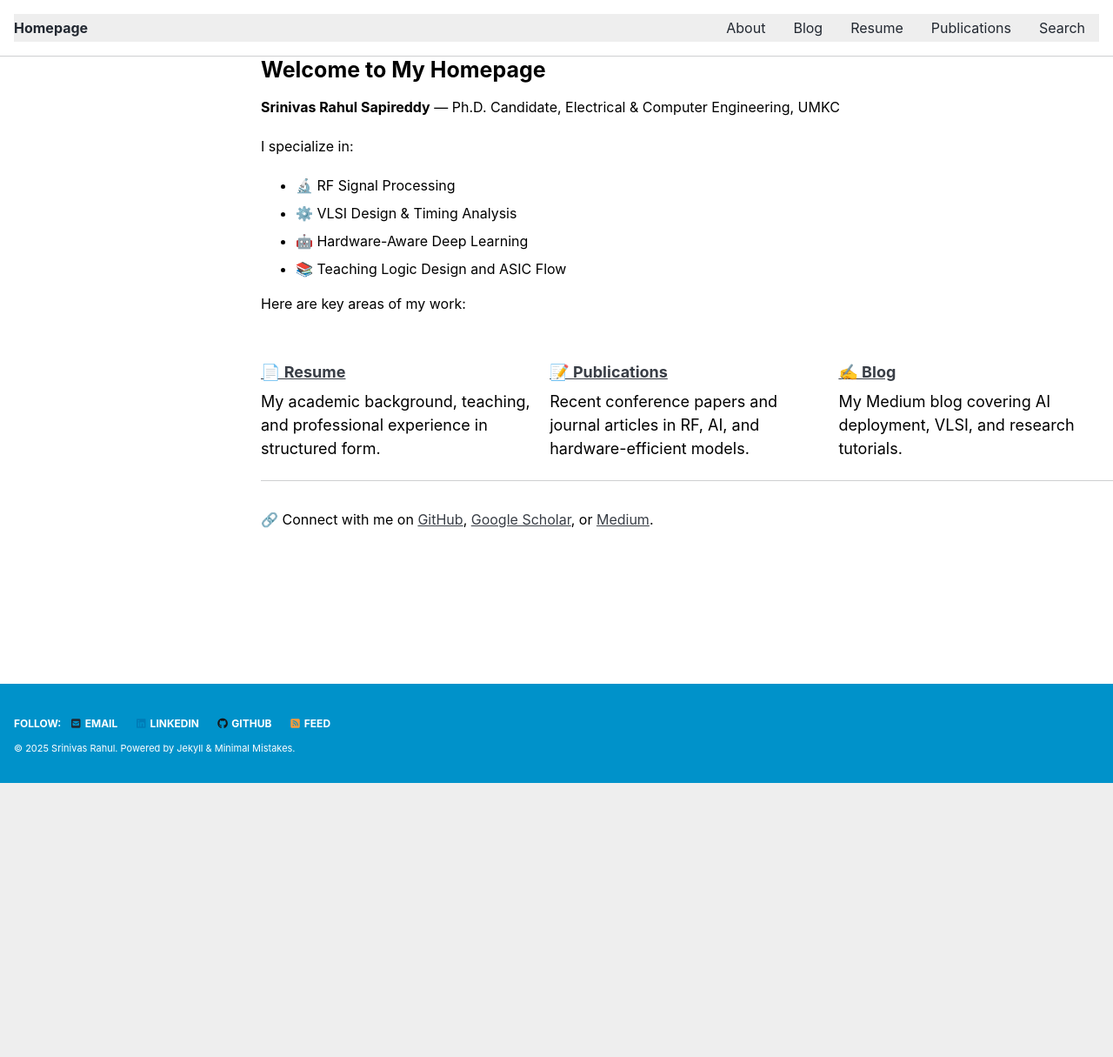
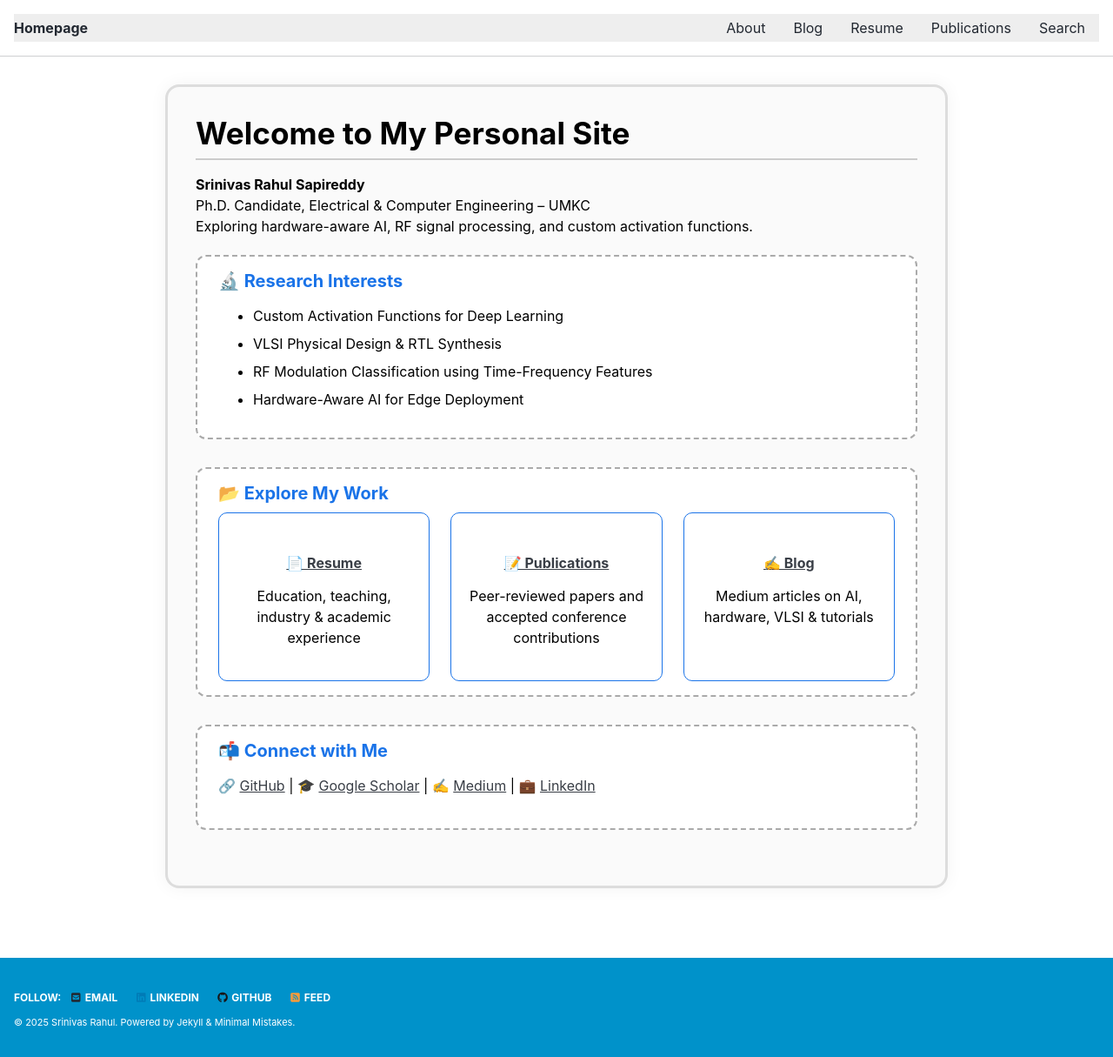
Before and after one commit to srsapireddy/srsapireddy.github.io, a Jekyll site: the page built from index.html, in a window 1280 px wide. Shown: the whole page at 87% size. Built offline with Jekyll 4.4.1, drawn with Linux system fonts in a browser that asks for light colours; cached includes are drawn as plain includes; nearby versions of some CDN libraries; the list of posts is cut into pages by our own code; before the commit the page ends 900 px from its top, so only the background shows below that.

Commit message:
Update index.html

```diff
--- a/index.html
+++ b/index.html
@@ -3,44 +3,108 @@ layout: default
 title: "Home"
 ---
 
-<div class="page">
-  <header class="page__header">
-    <h1>Welcome to My Homepage</h1>
-    <p><strong>Srinivas Rahul Sapireddy</strong> — Ph.D. Candidate, Electrical & Computer Engineering, UMKC</p>
-  </header>
+<style>
+  .custom-home {
+    max-width: 900px;
+    margin: 2rem auto;
+    padding: 2rem;
+    border: 3px solid #ddd;
+    border-radius: 16px;
+    background-color: #fafafa;
+    box-shadow: 0 0 20px rgba(0,0,0,0.05);
+  }
 
-  <section class="page__content">
-    <p>I specialize in:</p>
+  .custom-home h1 {
+    border-bottom: 2px solid #ccc;
+    padding-bottom: 0.5rem;
+    font-size: 2.2rem;
+    margin-bottom: 1rem;
+  }
+
+  .custom-section {
+    border: 2px dashed #aaa;
+    border-radius: 12px;
+    padding: 1rem 1.5rem;
+    margin-bottom: 2rem;
+    background-color: #fff;
+  }
+
+  .custom-section h2 {
+    color: #1a73e8;
+    margin-top: 0;
+  }
+
+  .custom-feature-grid {
+    display: grid;
+    grid-template-columns: repeat(auto-fit, minmax(220px, 1fr));
+    gap: 1.5rem;
+  }
+
+  .feature-box {
+    border: 1.5px solid #1a73e8;
+    border-radius: 10px;
+    padding: 1rem;
+    background-color: #ffffff;
+    text-align: center;
+    transition: 0.3s ease-in-out;
+  }
+
+  .feature-box:hover {
+    background-color: #f0f8ff;
+    transform: translateY(-4px);
+  }
+
+  .feature-box h3 {
+    margin-bottom: 0.5rem;
+  }
+</style>
+
+<div class="custom-home">
+
+  <h1>Welcome to My Personal Site</h1>
+  <p><strong>Srinivas Rahul Sapireddy</strong><br>
+    Ph.D. Candidate, Electrical & Computer Engineering – UMKC<br>
+    Exploring hardware-aware AI, RF signal processing, and custom activation functions.
+  </p>
+
+  <div class="custom-section">
+    <h2>🔬 Research Interests</h2>
     <ul>
-      <li>🔬 RF Signal Processing</li>
-      <li>⚙️ VLSI Design & Timing Analysis</li>
-      <li>🤖 Hardware-Aware Deep Learning</li>
-      <li>📚 Teaching Logic Design and ASIC Flow</li>
+      <li>Custom Activation Functions for Deep Learning</li>
+      <li>VLSI Physical Design & RTL Synthesis</li>
+      <li>RF Modulation Classification using Time-Frequency Features</li>
+      <li>Hardware-Aware AI for Edge Deployment</li>
     </ul>
+  </div>
 
-    <p>Here are key areas of my work:</p>
-
-    <div class="feature__wrapper">
-      <div class="feature__item">
+  <div class="custom-section">
+    <h2>📂 Explore My Work</h2>
+    <div class="custom-feature-grid">
+      <div class="feature-box">
         <h3><a href="/resume/">📄 Resume</a></h3>
-        <p>My academic background, teaching, and professional experience in structured form.</p>
+        <p>Education, teaching, industry & academic experience</p>
       </div>
 
-      <div class="feature__item">
+      <div class="feature-box">
         <h3><a href="/publications/">📝 Publications</a></h3>
-        <p>Recent conference papers and journal articles in RF, AI, and hardware-efficient models.</p>
+        <p>Peer-reviewed papers and accepted conference contributions</p>
       </div>
 
-      <div class="feature__item">
+      <div class="feature-box">
         <h3><a href="/blog/">✍️ Blog</a></h3>
-        <p>My Medium blog covering AI deployment, VLSI, and research tutorials.</p>
+        <p>Medium articles on AI, hardware, VLSI & tutorials</p>
       </div>
     </div>
+  </div>
 
-    <p>🔗 Connect with me on
-      <a href="https://github.com/srsapireddy" target="_blank">GitHub</a>,
-      <a href="https://scholar.google.com/citations?user=08fgpdIAAAAJ" target="_blank">Google Scholar</a>, or
-      <a href="https://medium.com/@srsapireddy" target="_blank">Medium</a>.
+  <div class="custom-section">
+    <h2>📬 Connect with Me</h2>
+    <p>
+      🔗 <a href="https://github.com/srsapireddy" target="_blank">GitHub</a> |
+      🎓 <a href="https://scholar.google.com/citations?user=08fgpdIAAAAJ" target="_blank">Google Scholar</a> |
+      ✍️ <a href="https://medium.com/@srsapireddy" target="_blank">Medium</a> |
+      💼 <a href="https://www.linkedin.com/in/srsapireddy2020/" target="_blank">LinkedIn</a>
     </p>
-  </section>
+  </div>
+
 </div>
```
